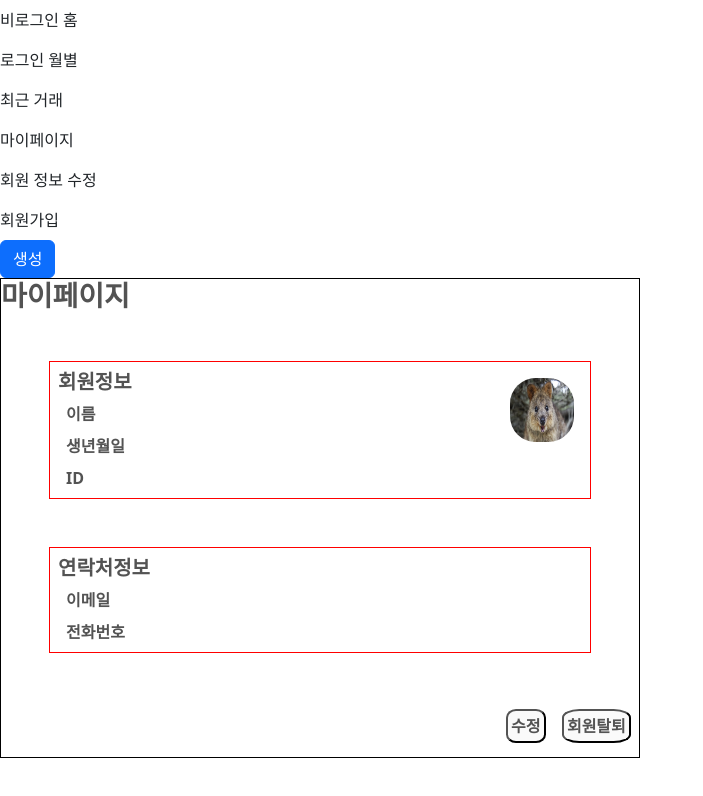
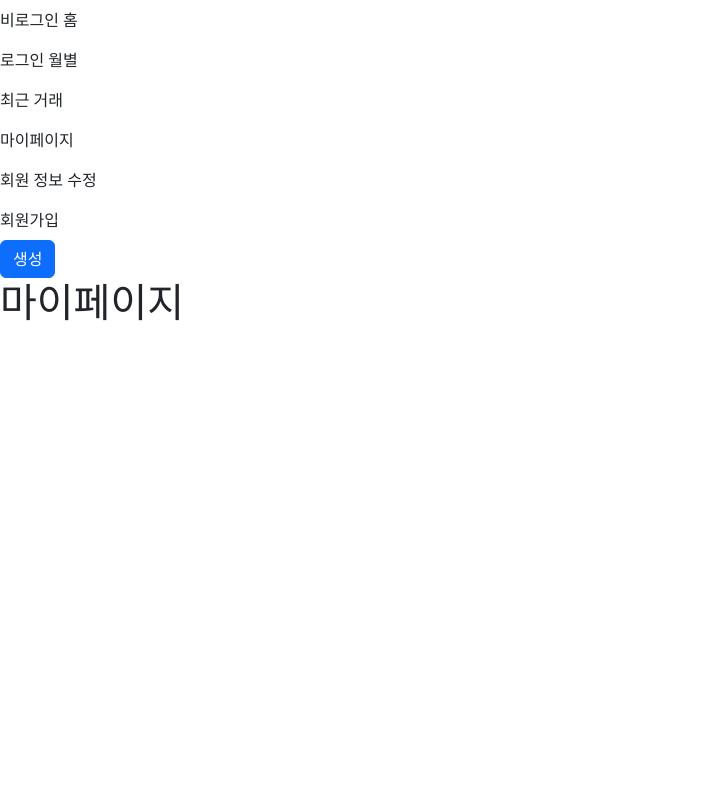
Before and after one commit to Mminjae/Skeleton_project, a Vue app in the folder project/: page /mypage in a window 1280 px wide. Shown: the top 796 px of the page, without its empty margins (0-703 px from the left). Built offline with nearby package versions, Linux system fonts and the light colour scheme.

Commit message:
Revert "-feat:마이페이지 구성(#16)"
This reverts commit c636c8cdabae6806c59470660e9e01c6fcdbf036.

```diff
--- a/project/src/views/ViewMyPage.vue
+++ b/project/src/views/ViewMyPage.vue
@@ -3,97 +3,7 @@
 </script>
 
 <template>
-  <main>
-    <div id="maypage">
-      <h3>마이페이지</h3>
-      <div class="mypage-form">
-        <!-- 회원정보 -->
-        <div>
-          <section class="mypage-member">
-            <h5 class="highlight">회원정보</h5>
-            <div class="member-info">
-              <span class="member-info_name">이름</span>
-              <span class="member-info_name">{{}}</span>
-            </div>
-            <div>
-              <span class="member-info_birth">생년월일</span>
-              <span class="member-info_birth">{{}}</span>
-            </div>
-            <div>
-              <span class="member-info_username">ID</span>
-              <span class="member-info_username">{{}}</span>
-            </div>
-          </section>
-        </div>
-        <!-- 프로필 사진 -->
-        <img class="profile-picture" src="../assets/imgs/quokka.webp" alt="프로필" />
-      </div>
-
-      <!-- 연락처 정보 -->
-      <div class="mypage-form">
-        <section class="mypage-member">
-          <h5 highlight>연락처정보</h5>
-          <div class="member-info">
-            <span class="member-info_email">이메일</span>
-            <span>{{}}</span>
-          </div>
-          <div class="member-info">
-            <span class="member-info_phone">전화번호</span>
-            <span>{{}}</span>
-          </div>
-        </section>
-      </div>
-      <div class="btn-clicked">
-        <button class="modify-info">수정</button>
-        <button class="member-out">회원탈퇴</button>
-      </div>
-    </div>
-  </main>
+  <div>
+    <h1>마이페이지</h1>
+  </div>
 </template>
-
-<style scoped>
-* {
-  font: 1rem;
-  font-weight: 600;
-  color: #535353;
-}
-#maypage {
-  border: 1px solid black;
-  width: 40rem;
-  height: 30em;
-}
-.mypage-form {
-  border: 1px solid red;
-  display: flex;
-  margin: 2rem;
-  display: flex;
-  justify-content: space-between;
-  margin: 3rem;
-}
-
-.highlight {
-}
-
-.profile-picture {
-  width: 4rem;
-  height: 4rem;
-  border-radius: 40%;
-  text-align: right;
-  margin: 1rem;
-}
-
-.mypage-member * {
-  margin: 0.5rem;
-}
-
-.btn-clicked {
-  display: flex;
-  justify-content: right;
-}
-.btn-clicked * {
-  margin: 0.5rem;
-  padding: 0.2rem;
-  border-radius: 25%;
-  background-color: #fafafa;
-}
-</style>
```
